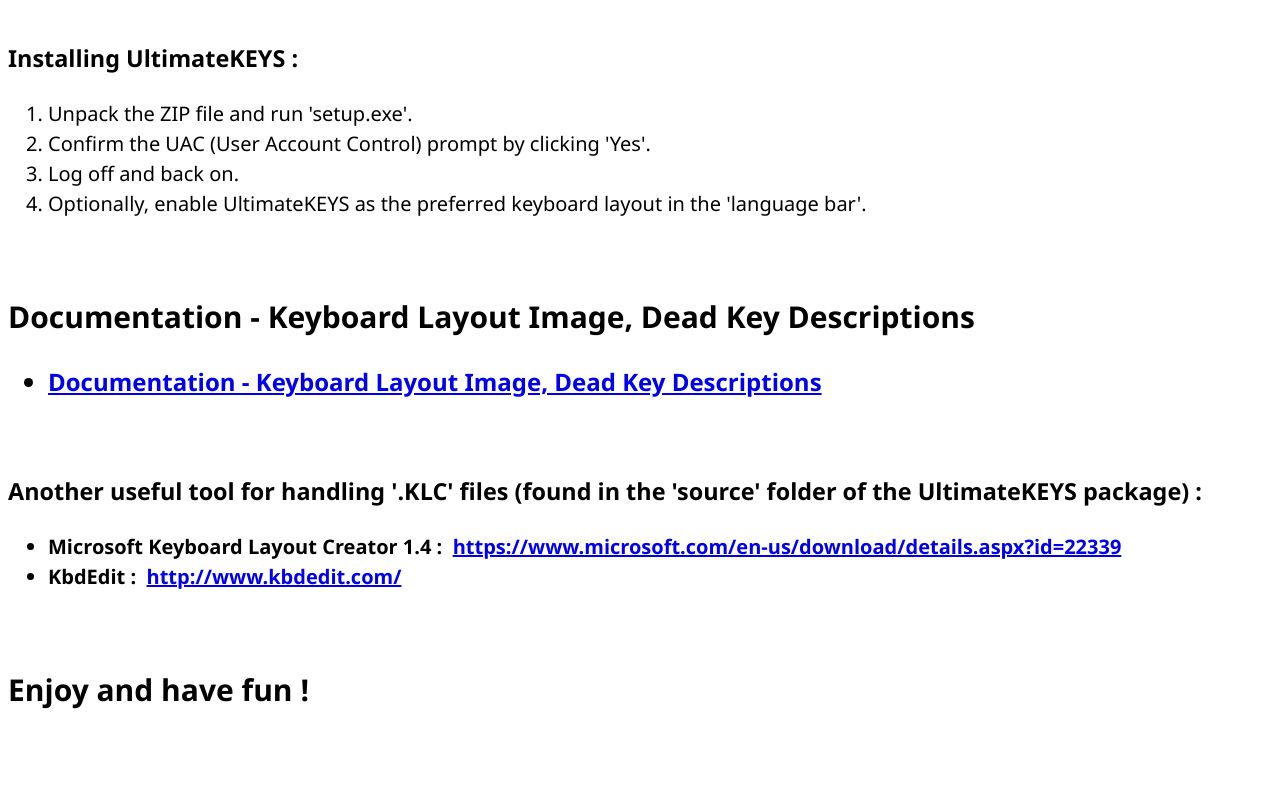
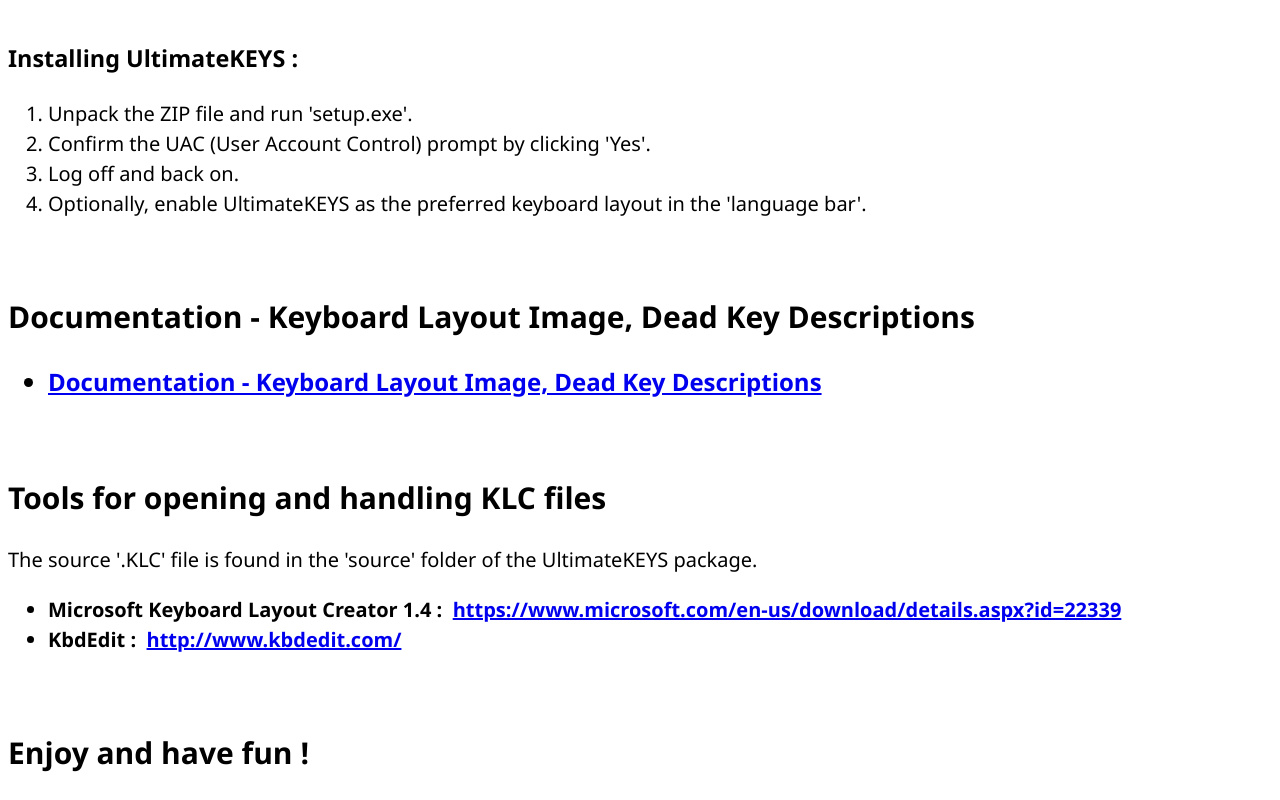
Before and after one commit to pieter-degroote/UltimateKEYS, a plain HTML site: page docs/index.html in a window 1280 px wide. Shown: the part 904-1704 px from the top of the page. Before the commit the page ends 1641 px from the top, so only its background shows below. Drawn offline with Linux system fonts and the light colour scheme.

Commit message:
Add files via upload

```diff
--- a/docs/index.html
+++ b/docs/index.html
@@ -73,7 +73,9 @@ line-height: 1.5;
 
 <p>&nbsp;</p>
 
-<h3>Another useful tool for handling '.KLC' files (found in the 'source' folder of the UltimateKEYS package) :</h3>
+<h2>Tools for opening and handling KLC files</h2>
+
+<p>The source '.KLC' file is found in the 'source' folder of the UltimateKEYS package.</p>
 
 <ul>
 <li><strong>Microsoft Keyboard Layout Creator 1.4 : &nbsp;<a href="https://www.microsoft.com/en-us/download/details.aspx?id=22339" target="_blank">https://www.microsoft.com/en-us/download/details.aspx?id=22339</a></strong></li>
```
